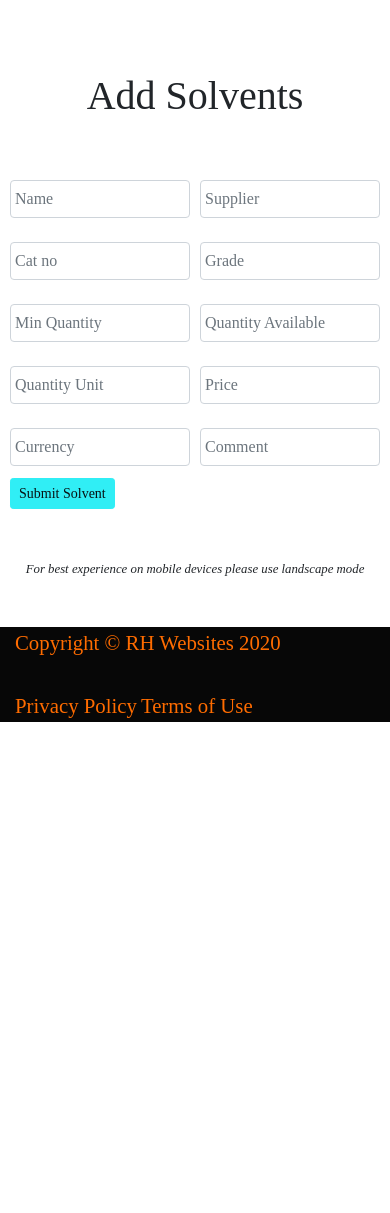
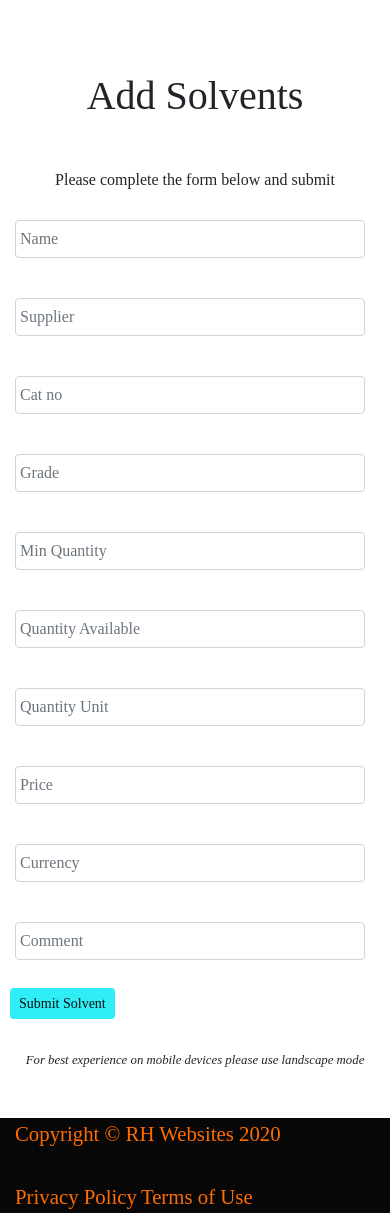
Before and after one commit to Code-Institute-Submissions/inventory-manager-mp3, a Flask app: page /addsolvents in a window 390 px wide. Shown: the part 500-1713 px from the top of the page. Before the commit the page ends 1222 px from the top, so only its background shows below. Run offline with Flask 2, Linux system fonts and the light colour scheme; some libraries are stand-ins or nearby versions; some web fonts are replaced.

Commit message:
Changed form layount to be more responsive

```diff
--- a/templates/addsolvents.html
+++ b/templates/addsolvents.html
@@ -2,46 +2,52 @@
 {% block content %}
 
 <h1>Add Solvents</h1>
-<div class="container">
-<div class="row">
+<p>Please complete the form below and submit</p>
+
 <form action="{{ url_for('addsolvents_add') }}" method="POST" class="form-row">
-  <div class="form-row">
-    <div class="col">
+
+<div class="form-row col-12">
+    <div class="form-group col-md-6">
         <input type="text" class="form-control" name="Name" placeholder="Name">
     </div>
-    <div class="col">
+    <div class="form-group col-md-6">
          <input type="text" class="form-control" name="Supplier" placeholder="Supplier">
     </div>
 </div>
-  <div class="form-row">
-    <div class="col">
+
+<div class="form-row col-12">
+    <div class="form-group col-md-6">
         <input type="text" class="form-control" name="Cat_no" placeholder="Cat no">
     </div>
-    <div class="col">
+    <div class="form-group col-md-6">
         <input type="text" class="form-control" name="Grade" placeholder="Grade">
     </div>
 </div>
-  <div class="form-row">
-    <div class="col">
+
+<div class="form-row col-12">
+    <div class="form-group col-md-6">
       <input type="text" class="form-control" name="Min_Quantity" placeholder="Min Quantity">
     </div>
-    <div class="col">
+    <div class="form-group col-md-6">
       <input type="text" class="form-control" name="Quantity_Available" placeholder="Quantity Available">
     </div>
 </div>
-  <div class="form-row">
-    <div class="col">
+
+<div class="form-row col-12">
+    <div class="form-group col-md-6">
         <input type="text" class="form-control" name="Quantity_Unit" placeholder="Quantity Unit">
     </div>
-    <div class="col">
+    <div class="form-group col-md-6">
         <input type="text" class="form-control" name="Price" placeholder="Price">
     </div>
 </div>
-  <div class="form-row">
-    <div class="col">
+
+
+<div class="form-row col-12">
+    <div class="form-group col-md-6">
       <input type="text" class="form-control" name="Currency" placeholder="Currency">
     </div>
-    <div class="col">
+    <div class="form-group col-md-6">
       <input type="text" class="form-control" name="Comment" placeholder="Comment">
     </div>
 </div>
@@ -50,7 +56,5 @@
     <button class="btn btn-primary btn-sm" type="submit" name="action">Submit Solvent</button>
 </div>
     </form>
-  </div>
-</div>
 
 {% endblock %}
```
Also changed, not shown: templates/addconsumables.html (+19 -18 lines). Lines whose indentation alone changed are shown as unchanged.
